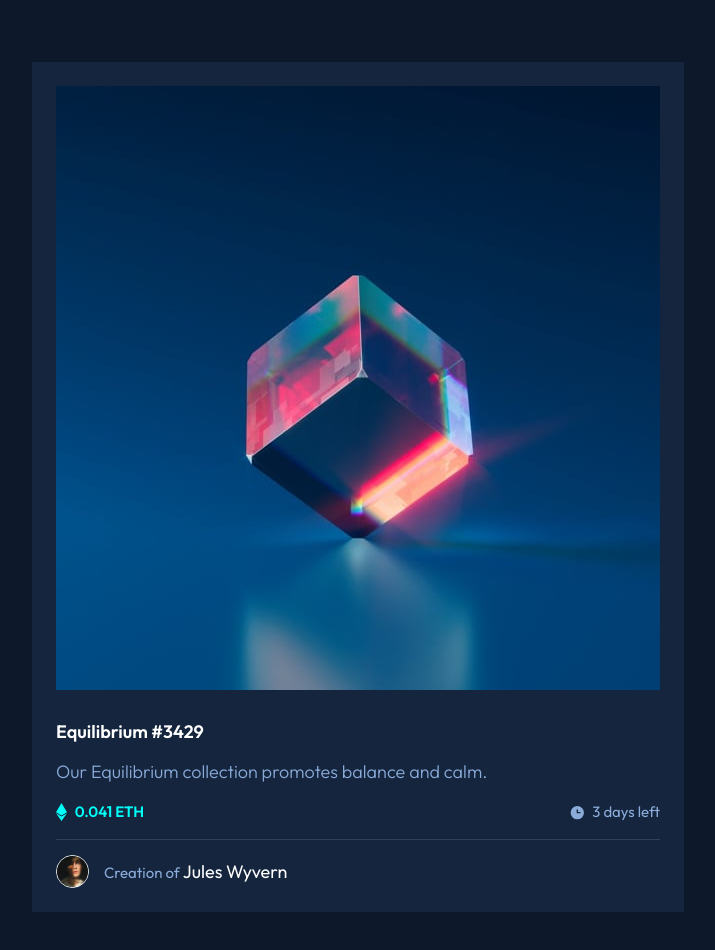
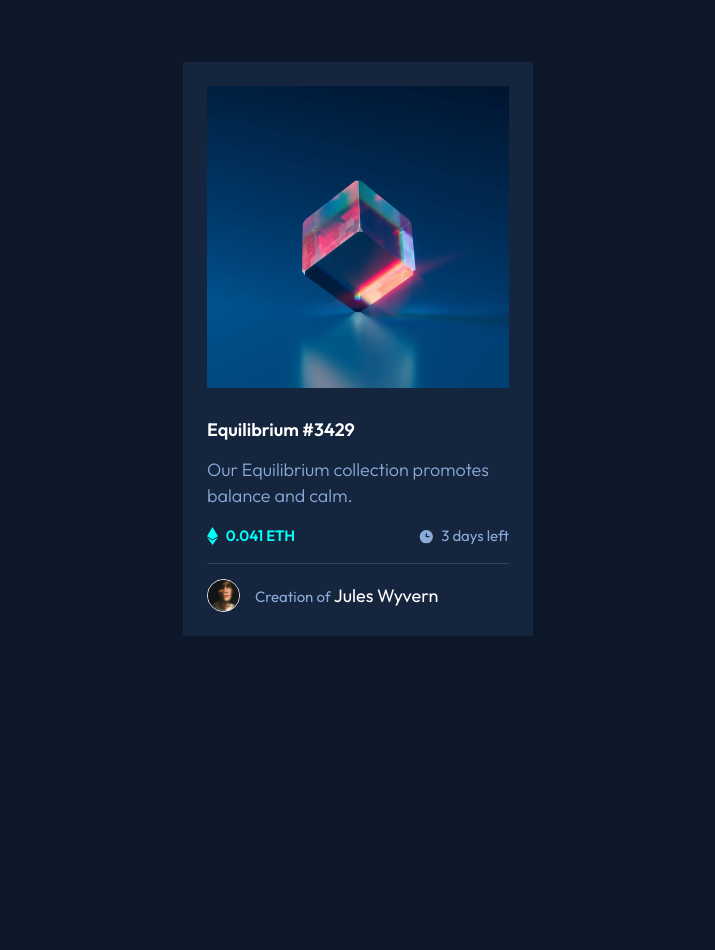
Before and after one commit to O-Julia-O/NFT_preview_card, a plain HTML site: page index.html in a window 1280 px wide. Shown: the whole page, without its empty margins (282-997 px from the left). After the commit the page ends 800 px from the top, so only its background shows below. Drawn offline with Linux system fonts and the light colour scheme.

Commit message:
media screen

```diff
--- a/style.css
+++ b/style.css
@@ -13,10 +13,14 @@
     font-size: 18px;
 }
 
+body {
+    background-color: var(--Very-dark-blue-main-BG);
+}
+
 main {
     display: grid;
     place-items: center;
-    background-color: var(--Very-dark-blue-main-BG);
+
 }
 
 .card {
@@ -125,3 +129,9 @@ a:hover {
 .card__picture:hover::after {
     opacity: 1;
 }
+
+@media screen and (min-width: 42.667rem) {
+    .card {
+        max-width: 19.444rem;
+    }
+}
```
